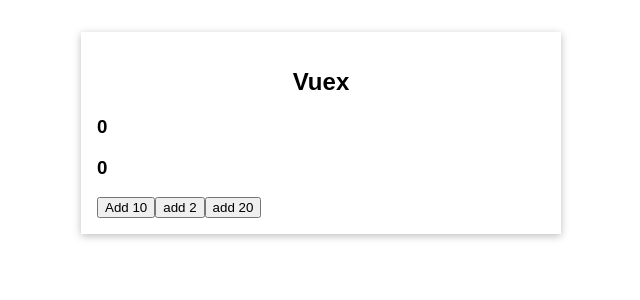
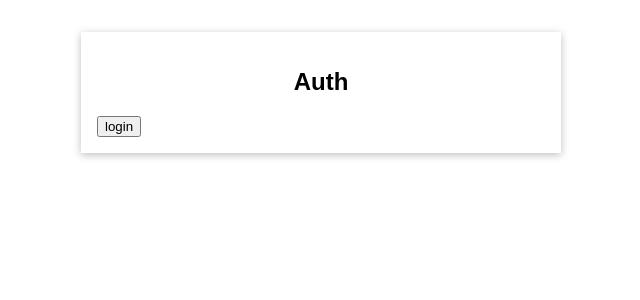
Before and after one commit to yuosif1286/VueCourse, a Vue app: page / in a window 1280 px wide. Shown: the top 300 px of the page, without its empty margins (319-959 px from the left). Built offline with nearby package versions, Linux system fonts and the light colour scheme.

Commit message:
complete

```diff
--- a/src/App.vue
+++ b/src/App.vue
@@ -1,9 +1,12 @@
 <template>
-  <base-container title="Vuex">
+  <base-container title="Vuex" v-if="isAuth">
     <the-counter></the-counter>
     <favorite-value></favorite-value>
     <button @click="AddOne">Add 10</button>
     <change-counter></change-counter>
+  </base-container>
+  <base-container title="Auth">
+    <user-auth ></user-auth>
   </base-container>
 </template>
 
@@ -12,9 +15,12 @@
 import TheCounter from "@/components/TheCounter.vue";
 import ChangeCounter from "@/components/ChangeCounter.vue";
 import FavoriteValue from "@/components/FavoriteValue.vue";
+import UserAuth from "@/components/UserAuth.vue";
+import {mapGetters} from "vuex";
 
 export default {
   components: {
+    UserAuth,
     FavoriteValue,
     ChangeCounter,
     TheCounter,
@@ -29,6 +35,11 @@
         value: 10
       });
     }
+  },
+  computed:{
+    ...mapGetters({
+     isAuth: 'userIsAuth'
+    }),
   }
 };
 </script>
--- /dev/null
+++ b/src/components/UserAuth.vue
@@ -0,0 +1,28 @@
+
+
+<template>
+<button @click="login" v-if="!isAuth">login</button>
+<button @click="logout" v-if="isAuth">logout</button>
+</template>
+<script>
+import {mapActions} from "vuex";
+
+export  default {
+  methods:{
+/*    login(){
+      this.$store.dispatch('login')
+    }, logout(){
+      this.$store.dispatch('logout')
+    },*/
+    ...mapActions(['login',"logout"])
+  },
+  computed:{
+    isAuth(){
+      return this.$store.getters.userIsAuth;
+    }
+  }
+};
+</script>
+<style scoped>
+
+</style>
--- a/src/main.ts
+++ b/src/main.ts
@@ -4,20 +4,26 @@
 import {createStore} from 'vuex';
 interface State {
     counter: number;
+    isLoggedIn:boolean;
 }
 
 const store=createStore({
-    state(){
-        return{
-            counter:0,
+    state: function () {
+        return {
+            counter: 0,
+            isLoggedIn : false
         };
     },
     mutations:{
-        increment(state : State){
+        increment(state: State){
             state.counter= 2 + state.counter;
         },
         increase(state,payload){
             state.counter+=payload.value;
+        },
+        setAuth(state ,payload)
+        {
+            state.isLoggedIn =payload.isAuth;
         }
     },
     actions:{
@@ -28,6 +34,12 @@
       },
         increase(context,payload){
             context.commit('increase',payload);
+        },
+        login(context){
+          context.commit('setAuth',{isAuth:true})
+        } ,
+        logout(context){
+          context.commit('setAuth',{isAuth:false})
         }
     },
     getters:{
@@ -43,6 +55,9 @@
                 return 100;
 
             return finalCount;
+        },
+        userIsAuth(state){
+            return state.isLoggedIn;
         }
     },
 });
```
